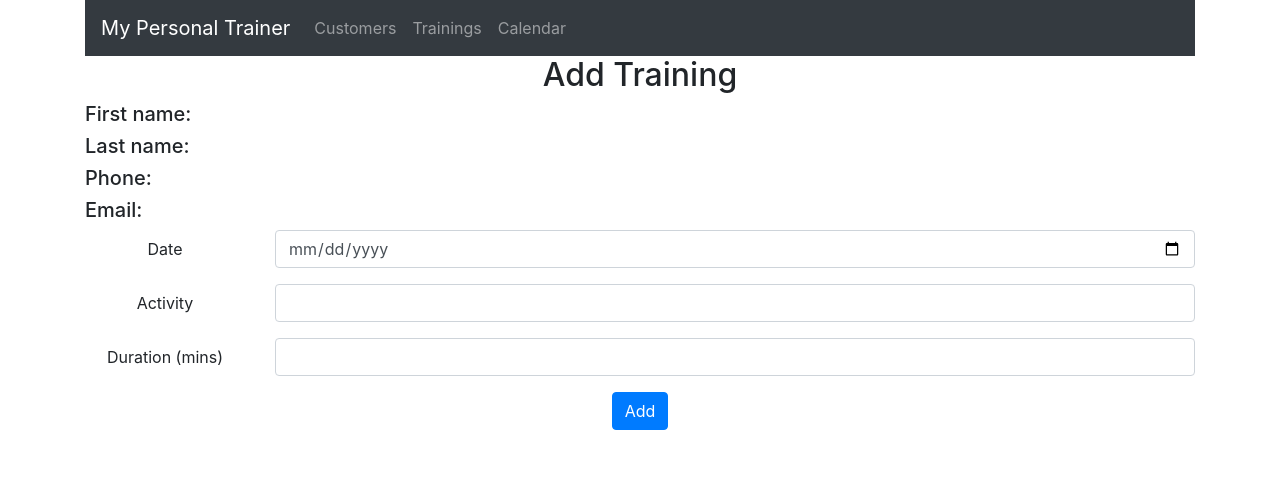
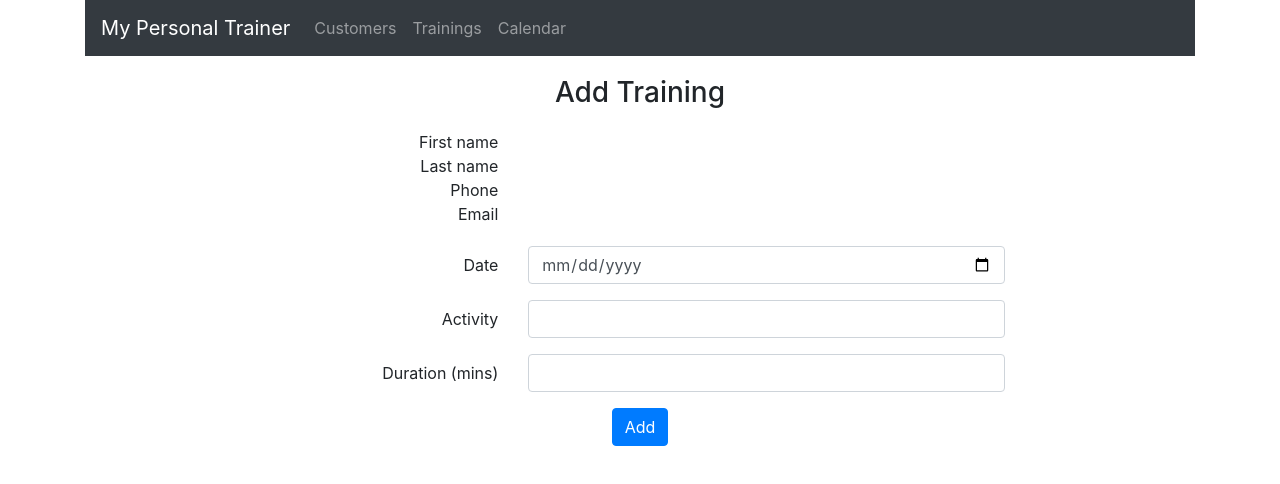
Before and after one commit to timvar/personal-trainer, a React (Create React App) app: page /addtraining/1 in a window 1280 px wide. Shown: the top 484 px of the page. Built offline with nearby package versions, Linux system fonts and the light colour scheme; no server answers.

Commit message:
css finetuning

```diff
--- a/src/components/AddCustomer.js
+++ b/src/components/AddCustomer.js
@@ -67,11 +67,16 @@ export default class AddCustomer extends Component {
 
     return (
       <div className="container">
-      <h2>Add Customer</h2>
+        <div className="add-customer">
+          <h3>Add Customer</h3>
+        </div>
+        <div className="row">
+          <div className="col"></div>
+          <div className="col-8">
           <form onSubmit={this.addCustomer}>
             <div className="form-group row">
-          <label htmlFor="firstname" className="col-sm-2 col-form-label">First name</label>
-          <div className="col-sm-10">
+              <label htmlFor="firstname" className="col-sm-4 col-form-label">First name</label>
+              <div className="col-sm-8">
                 <input
                   type="text"
                   onChange={this.inputChanged}
@@ -79,12 +84,13 @@ export default class AddCustomer extends Component {
                   id="firstname"
                   name="firstname"
                   value={firstname}
+                  placeholder="First name"
                   />
               </div>
             </div>
             <div className="form-group row">
-          <label htmlFor="lastname" className="col-sm-2 col-form-label">Last name</label>
-          <div className="col-sm-10">
+              <label htmlFor="lastname" className="col-sm-4 col-form-label">Last name</label>
+              <div className="col-sm-8">
                 <input
                   type="text"
                   onChange={this.inputChanged}
@@ -92,12 +98,15 @@ export default class AddCustomer extends Component {
                   id="lastname"
                   name="lastname"
                   value={lastname}
+                  placeholder="Last name"
                   />
               </div>
             </div>
             <div className="form-group row">
-          <label htmlFor="lastname" className="col-sm-2 col-form-label">Street address</label>
-          <div className="col-sm-10">
+
+              <label htmlFor="lastname" className="col-sm-4 col-form-label">Street address</label>
+
+              <div className="col-sm-8">
                 <input
                   type="text"
                   onChange={this.inputChanged}
@@ -105,12 +114,13 @@ export default class AddCustomer extends Component {
                   id="streetaddress"
                   name="streetaddress"
                   value={streetaddress}
+                  placeholder="Street address"
                   />
               </div>
             </div>
             <div className="form-group row">
-          <label htmlFor="lastname" className="col-sm-2 col-form-label">Postcode</label>
-          <div className="col-sm-10">
+              <label htmlFor="lastname" className="col-sm-4 col-form-label">Postcode</label>
+              <div className="col-sm-8">
                 <input
                   type="text"
                   onChange={this.inputChanged}
@@ -118,12 +128,13 @@ export default class AddCustomer extends Component {
                   id="postcode"
                   name="postcode"
                   value={postcode}
+                  placeholder="Postcode"
                   />
               </div>
             </div>
             <div className="form-group row">
-          <label htmlFor="lastname" className="col-sm-2 col-form-label">City</label>
-          <div className="col-sm-10">
+              <label htmlFor="lastname" className="col-sm-4 col-form-label">City</label>
+              <div className="col-sm-8">
                 <input
                   type="text"
                   onChange={this.inputChanged}
@@ -131,12 +142,13 @@ export default class AddCustomer extends Component {
                   id="city"
                   name="city"
                   value={city}
+                  placeholder="City"
                   />
               </div>
             </div>
             <div className="form-group row">
-          <label htmlFor="lastname" className="col-sm-2 col-form-label">Email</label>
-          <div className="col-sm-10">
+              <label htmlFor="lastname" className="col-sm-4 col-form-label">Email</label>
+              <div className="col-sm-8">
                 <input
                   type="text"
                   onChange={this.inputChanged}
@@ -144,12 +156,13 @@ export default class AddCustomer extends Component {
                   id="email"
                   name="email"
                   value={email}
+                  placeholder="Email"
                   />
               </div>
             </div>
             <div className="form-group row">
-          <label htmlFor="lastname" className="col-sm-2 col-form-label">Phone</label>
-          <div className="col-sm-10">
+              <label htmlFor="lastname" className="col-sm-4 col-form-label">Phone</label>
+              <div className="col-sm-8">
                 <input
                   type="text"
                   onChange={this.inputChanged}
@@ -157,11 +170,15 @@ export default class AddCustomer extends Component {
                   id="phone"
                   name="phone"
                   value={phone}
+                  placeholder="Phone"
                   />
               </div>
             </div>
             <button type="submit" className="btn btn-primary" data-toggle="modal" data-target="#exampleModal">Submit</button>
           </form>
+          </div>
+          <div className="col"></div>
+        </div>
 
       <div class="modal fade" id="exampleModal" tabindex="-1" role="dialog" aria-labelledby="exampleModalLabel" aria-hidden="true">
         <div class="modal-dialog" role="document">
--- a/src/components/AddTraining.js
+++ b/src/components/AddTraining.js
@@ -77,17 +77,64 @@ export default class AddTraining extends Component {
 
     return (
       <div className="container">
-        <h2>Add Training</h2>
-        <div className="text-left">
-          <h5>First name: {this.state.firstname}</h5>
-          <h5>Last name: {this.state.lastname}</h5>
-          <h5>Phone: {this.state.phone}</h5>
-          <h5>Email: {this.state.email}</h5>
+        <div className="add-training-header">
+          <h3>Add Training</h3>
         </div>
+        <div className="add-training-customer-data">
+        <div className="row">
+          <div className="col"></div>
+          <div className="col-8">
+            <div className="row">
+              <div className="col-sm-4 text-right">First name</div>
+              <div className="col-8 text-left">{this.state.firstname}</div>
+            </div>
+          </div>
+          <div className="col"></div>
+        </div>
+
+        <div className="row">
+          <div className="col"></div>
+          <div className="col-8">
+            <div className="row">
+              <div className="col-sm-4 text-right">Last name</div>
+              <div className="col-8 text-left">{this.state.lastname}</div>
+            </div>
+          </div>
+          <div className="col"></div>
+        </div>
+
+        <div className="row">
+          <div className="col"></div>
+          <div className="col-8">
+            <div className="row">
+              <div className="col-sm-4 text-right">Phone</div>
+              <div className="col-8 text-left">{this.state.phone}</div>
+            </div>
+          </div>
+          <div className="col"></div>
+        </div>
+
+        <div className="row">
+          <div className="col"></div>
+          <div className="col-8">
+            <div className="row">
+              <div className="col-sm-4 text-right">Email</div>
+              <div className="col-8 text-left">{this.state.email}</div>
+            </div>
+          </div>
+          <div className="col"></div>
+        </div>
+        </div>
+
+        <div className="row">
+
+          <div className="col"></div>
+
+          <div className="col-8">
             <form onSubmit={this.addTraining} >
               <div className="form-group row">
-            <label htmlFor="firstname" className="col-sm-2 col-form-label">Date</label>
-            <div className="col-sm-10">
+                <label htmlFor="firstname" className="col-sm-4 col-form-label">Date</label>
+                <div className="col-sm-8">
                   <input
                     type="date"
                     onChange={this.inputChanged}
@@ -99,8 +146,8 @@ export default class AddTraining extends Component {
                 </div>
               </div>
               <div className="form-group row">
-            <label htmlFor="lastname" className="col-sm-2 col-form-label">Activity</label>
-            <div className="col-sm-10">
+                <label htmlFor="lastname" className="col-sm-4 col-form-label">Activity</label>
+                <div className="col-sm-8">
                   <input
                     type="text"
                     onChange={this.inputChanged}
@@ -112,8 +159,8 @@ export default class AddTraining extends Component {
                 </div>
               </div>
               <div className="form-group row">
-            <label htmlFor="lastname" className="col-sm-2 col-form-label">Duration (mins)</label>
-            <div className="col-sm-10">
+                <label htmlFor="lastname" className="col-sm-4 col-form-label">Duration (mins)</label>
+                <div className="col-sm-8">
                   <input
                     type="text"
                     onChange={this.inputChanged}
@@ -126,6 +173,12 @@ export default class AddTraining extends Component {
               </div>
             <button type="submit" className="btn btn-primary" data-toggle="modal" data-target="#exampleModal">Add</button>
           </form>
+        </div>
+
+        <div className="col"></div>
+
+      </div>
+
       <div class="modal fade" id="exampleModal" tabindex="-1" role="dialog" aria-labelledby="exampleModalLabel" aria-hidden="true">
         <div class="modal-dialog" role="document">
           <div class="modal-content">
@@ -139,7 +192,7 @@ export default class AddTraining extends Component {
               Training added!
             </div>
             <div class="modal-footer">
-              <button type="button" className="btn btn-danger" data-dismiss="modal" onClick={this.goToCustomer}>OK</button>
+              <button type="button" className="btn btn-primary" data-dismiss="modal" onClick={this.goToCustomer}>OK</button>
             </div>
           </div>
         </div>
--- a/src/components/CustomerDetails.js
+++ b/src/components/CustomerDetails.js
@@ -105,11 +105,16 @@ export default class CustomerDetails extends Component {
 
     return (
       <div className="container">
-        <h2>Update Customer</h2>
+        <div className="customer-details">
+          <h3>Update Customer</h3>
+        </div>
+        <div className="row">
+          <div className="col"></div>
+          <div className="col-8">
             <form onSubmit={this.updateCustomer} >
               <div className="form-group row">
-            <label htmlFor="firstname" className="col-sm-2 col-form-label">First name</label>
-            <div className="col-sm-10">
+                <label htmlFor="firstname" className="col-sm-4 col-form-label">First name</label>
+                <div className="col-sm-8">
                   <input
                     type="text"
                     onChange={this.inputChanged}
@@ -121,8 +126,8 @@ export default class CustomerDetails extends Component {
                 </div>
               </div>
               <div className="form-group row">
-            <label htmlFor="lastname" className="col-sm-2 col-form-label">Last name</label>
-            <div className="col-sm-10">
+                <label htmlFor="lastname" className="col-sm-4 col-form-label">Last name</label>
+                <div className="col-sm-8">
                   <input
                     type="text"
                     onChange={this.inputChanged}
@@ -134,8 +139,8 @@ export default class CustomerDetails extends Component {
                 </div>
               </div>
               <div className="form-group row">
-            <label htmlFor="lastname" className="col-sm-2 col-form-label">Street address</label>
-            <div className="col-sm-10">
+                <label htmlFor="lastname" className="col-sm-4 col-form-label">Street address</label>
+                <div className="col-sm-8">
                   <input
                     type="text"
                     onChange={this.inputChanged}
@@ -147,8 +152,8 @@ export default class CustomerDetails extends Component {
                 </div>
               </div>
               <div className="form-group row">
-            <label htmlFor="lastname" className="col-sm-2 col-form-label">Postcode</label>
-            <div className="col-sm-10">
+                <label htmlFor="lastname" className="col-sm-4 col-form-label">Postcode</label>
+                <div className="col-sm-8">
                   <input
                     type="text"
                     onChange={this.inputChanged}
@@ -160,8 +165,8 @@ export default class CustomerDetails extends Component {
                 </div>
               </div>
               <div className="form-group row">
-            <label htmlFor="lastname" className="col-sm-2 col-form-label">City</label>
-            <div className="col-sm-10">
+                <label htmlFor="lastname" className="col-sm-4 col-form-label">City</label>
+                <div className="col-sm-8">
                   <input
                     type="text"
                     onChange={this.inputChanged}
@@ -173,8 +178,8 @@ export default class CustomerDetails extends Component {
                 </div>
               </div>
               <div className="form-group row">
-            <label htmlFor="lastname" className="col-sm-2 col-form-label">Email</label>
-            <div className="col-sm-10">
+                <label htmlFor="lastname" className="col-sm-4 col-form-label">Email</label>
+                <div className="col-sm-8">
                   <input
                     type="text"
                     onChange={this.inputChanged}
@@ -186,8 +191,8 @@ export default class CustomerDetails extends Component {
                 </div>
               </div>
               <div className="form-group row">
-            <label htmlFor="lastname" className="col-sm-2 col-form-label">Phone</label>
-            <div className="col-sm-10">
+                <label htmlFor="lastname" className="col-sm-4 col-form-label">Phone</label>
+                <div className="col-sm-8">
                   <input
                     type="text"
                     onChange={this.inputChanged}
@@ -198,11 +203,13 @@ export default class CustomerDetails extends Component {
                     />
                 </div>
               </div>
-        <button type="submit" className="btn btn-primary">Update</button>
+            <button type="submit" className="update-customer btn btn-primary">Update</button>
           </form>
+      </div>
+      <div className="col"></div>
+      </div>
 
-
-      <button type="button" className="btn btn-danger" data-toggle="modal" data-target="#exampleModal">
+      <button type="button" className="btn btn-danger delete-customer" data-toggle="modal" data-target="#exampleModal">
         Delete
       </button>
 
--- a/src/components/DeleteTraining.js
+++ b/src/components/DeleteTraining.js
@@ -53,7 +53,7 @@ export default class DeleteTraining extends Component {
 
     return (
       <div className="container">
-        <h2>Delete Training</h2>
+        <h3 className="delete-training-header">Delete Training</h3>
         <p>Date: { this.state.date.length ? moment(this.state.date).format("DD-MM-YYYY") : ''}</p>
         <p>Activity: {this.state.activity}</p>
         <p>Duration: { this.state.duration }</p>
--- a/src/index.css
+++ b/src/index.css
@@ -12,3 +12,49 @@ code {
   font-family: source-code-pro, Menlo, Monaco, Consolas, "Courier New",
     monospace;
 }
+
+.add-customer {
+  margin-top: 20px;
+  margin-bottom: 20px;
+  }
+
+.add-customer-btn {
+  margin-top: 20px;
+  margin-bottom: 20px;
+}
+
+.trainings {
+  margin-top: 20px;
+  margin-bottom: 20px;
+}
+
+.col-form-label {
+  text-align: right;
+}
+
+.delete-customer {
+  margin-top: 20px;
+}
+
+.customer-details {
+  margin-top: 20px;
+  margin-bottom: 20px;
+}
+
+.update-customer {
+  margin-top: 20px;
+}
+
+.add-training-header {
+  margin-top: 20px;
+  margin-bottom: 20px;
+}
+
+.add-training-customer-data {
+  margin-bottom: 20px;
+}
+
+.delete-training-header {
+  margin-top: 20px;
+  margin-bottom: 20px;
+}
```
Also changed, not shown: src/components/Customers.js (+13 -7 lines), src/components/Trainings.js (+6 -2 lines). Lines whose indentation alone changed are shown as unchanged.
